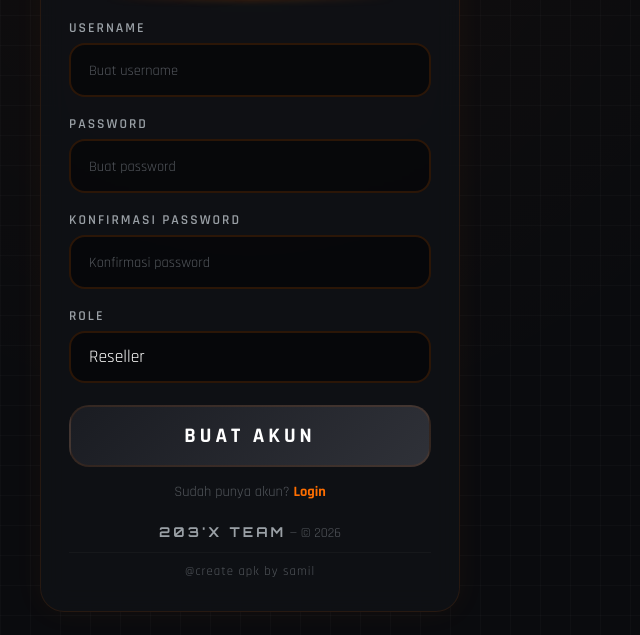
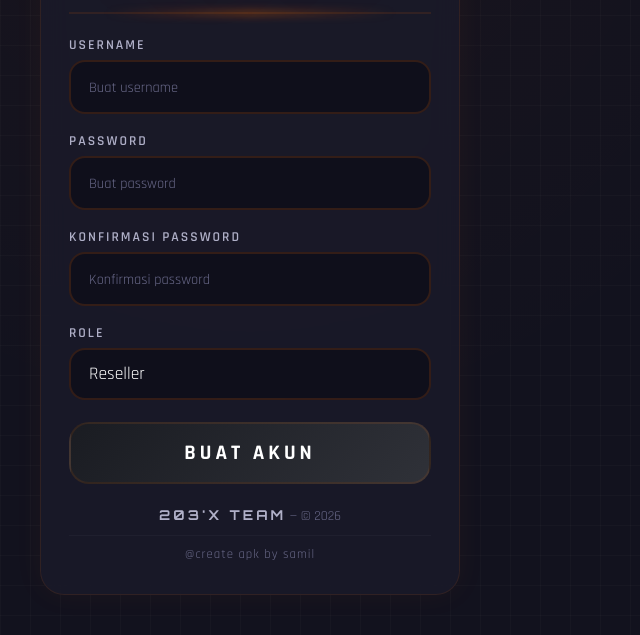
Before and after one commit to projek203x/CreateAccount, a plain HTML site: page index.html in a window 1280 px wide. Shown: the part 165-800 px from the top of the page, without its empty margins (390-1030 px from the left). Drawn offline with Linux system fonts and the light colour scheme.

Commit message:
Refactor styles and remove login link from index.html
Updated CSS variables for background and text colors. Removed login link section from the HTML.

```diff
--- a/index.html
+++ b/index.html
@@ -7,14 +7,14 @@
     <link href="https://fonts.googleapis.com/css2?family=Orbitron:wght@400;600;700;900&family=Rajdhani:wght@400;600;700&display=swap" rel="stylesheet">
     <style>
         :root {
-            --bg-primary: #0A0B0E;
-            --bg-card: rgba(16, 18, 22, 0.85);
-            --bg-input: rgba(0, 0, 0, 0.5);
+            --bg-primary: #12121E;
+            --bg-card: rgba(26, 26, 42, 0.85);
+            --bg-input: rgba(10, 10, 20, 0.6);
             --accent-orange: #FF6E00;
             --accent-orange-glow: rgba(255, 110, 0, 0.4);
             --text-main: #FFFFFF;
-            --text-sub: #9AA0A6;
-            --text-muted: #54585E;
+            --text-sub: #B0B0C8;
+            --text-muted: #6A6A8A;
             --glass-border: rgba(255, 110, 0, 0.1);
             --shadow-glow: 0 0 30px rgba(255, 110, 0, 0.05);
         }
@@ -144,22 +144,6 @@
         }
         .btn-create:active { transform: scale(0.97); }
 
-        .login-link {
-            text-align: center;
-            margin-top: 16px;
-            color: var(--text-muted);
-            font-size: 0.9rem;
-        }
-        .login-link a {
-            color: var(--accent-orange);
-            text-decoration: none;
-            font-weight: 700;
-            transition: 0.3s;
-        }
-        .login-link a:hover {
-            text-shadow: 0 0 20px var(--accent-orange-glow);
-        }
-
         .footer {
             text-align: center;
             margin-top: 22px;
@@ -254,10 +238,6 @@
                 <button type="button" class="btn-create" onclick="handleCreate()">BUAT AKUN</button>
             </form>
 
-            <div class="login-link">
-                Sudah punya akun? <a href="index.html">Login</a>
-            </div>
-
             <div class="footer">
                 <strong>203'X TEAM</strong> — © 2026
                 <div class="footer-credit">@create apk by samil</div>
@@ -345,4 +325,4 @@
         });
     </script>
 </body>
-                        </html>
+</html>
```
